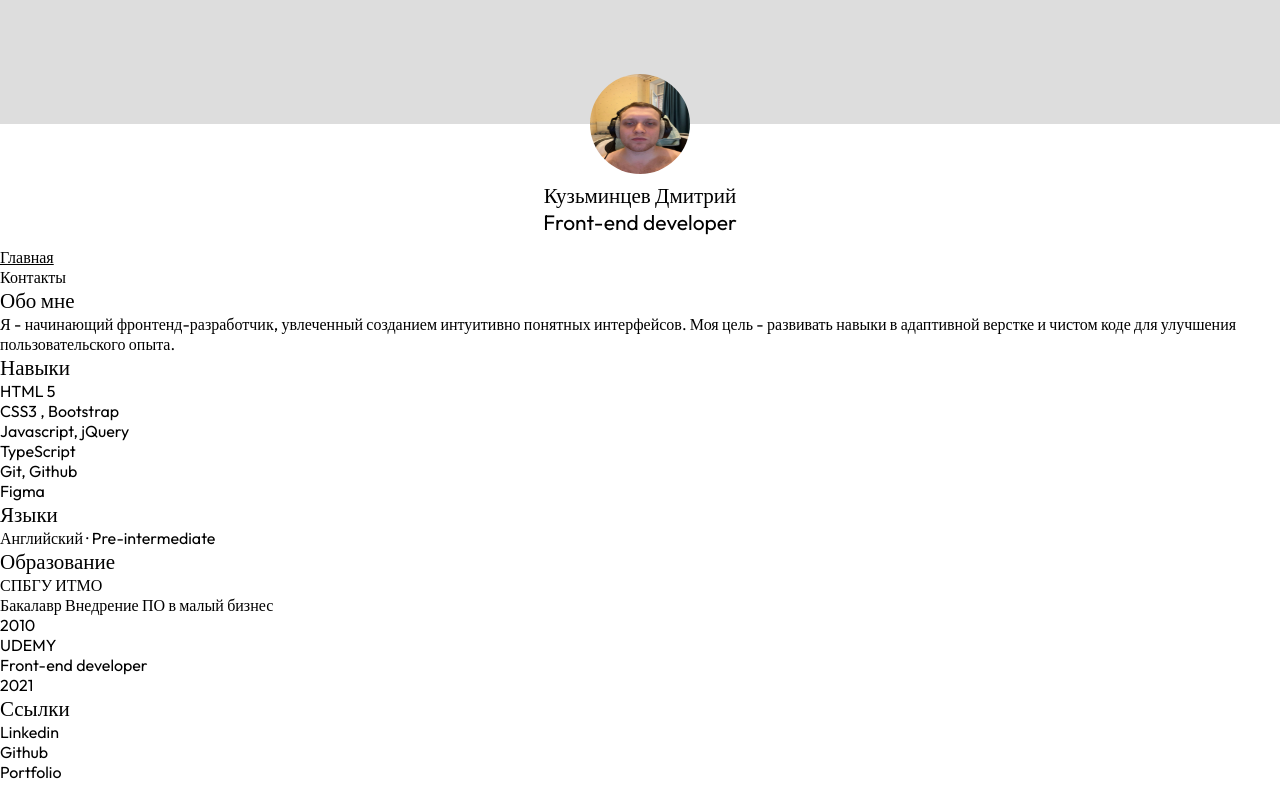
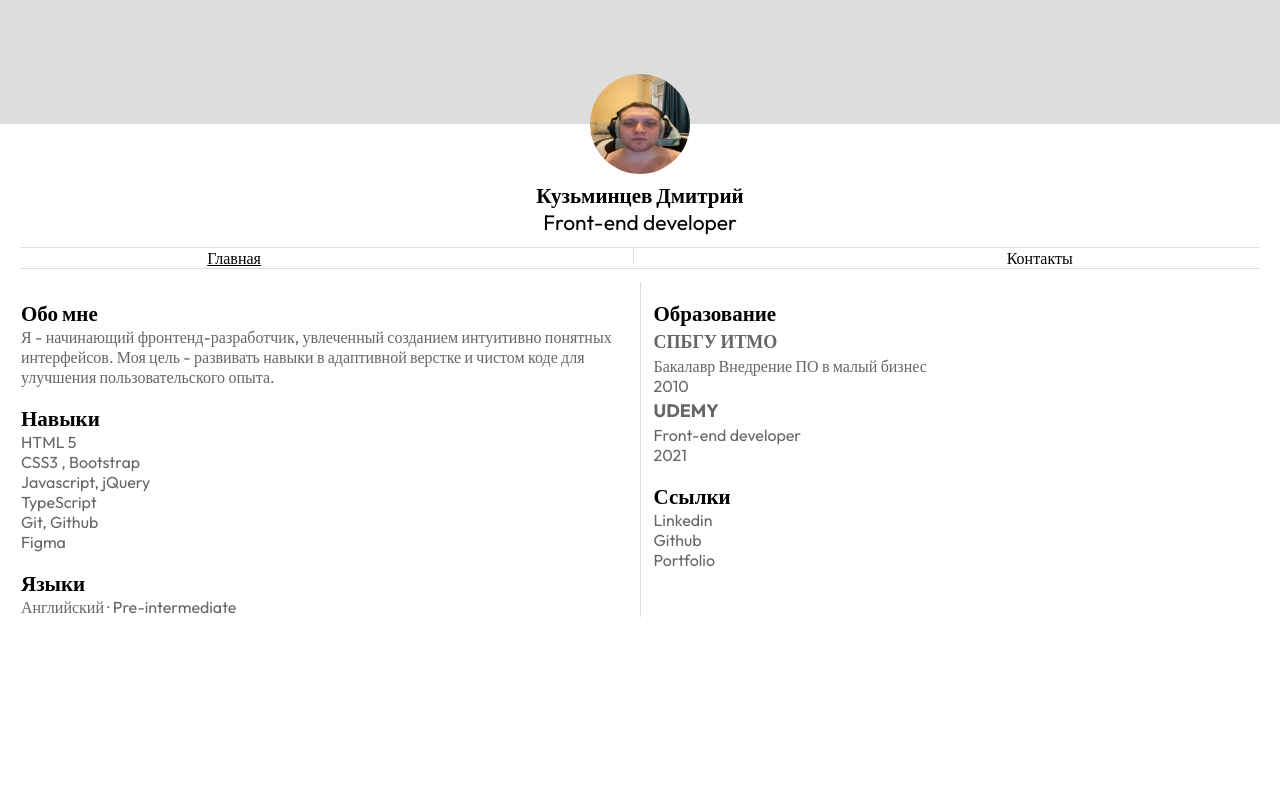
Before and after one commit to ogblame/again-resume-your, a plain HTML site: page index.html in a window 1280 px wide. Drawn offline with Linux system fonts and the light colour scheme; the site is published under a folder, as on GitHub Pages, so addresses that start at the root find nothing.

Commit message:
Update index.html

```diff
--- a/index.html
+++ b/index.html
@@ -4,7 +4,7 @@
     <meta charset="UTF-8">
     <meta name="viewport" content="width=device-width, initial-scale=1.0">
     <title>Резюме</title>
-    <link rel="stylesheet" href="/css/grid-container.css">
+    <link rel="stylesheet" href="css/grid-container.css">
     <link rel="stylesheet" href="css/top-section.css">
     <link rel="preconnect" href="https://fonts.googleapis.com">
     <link rel="preconnect" href="https://fonts.gstatic.com" crossorigin>
```
